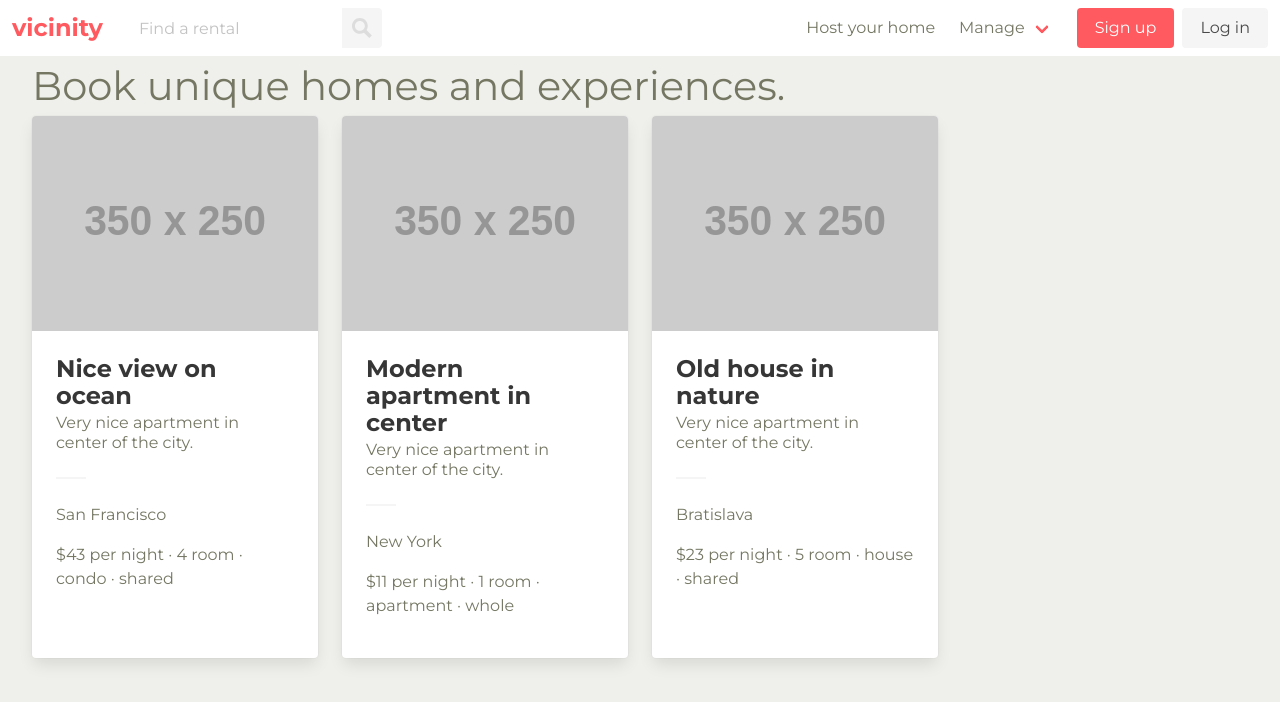
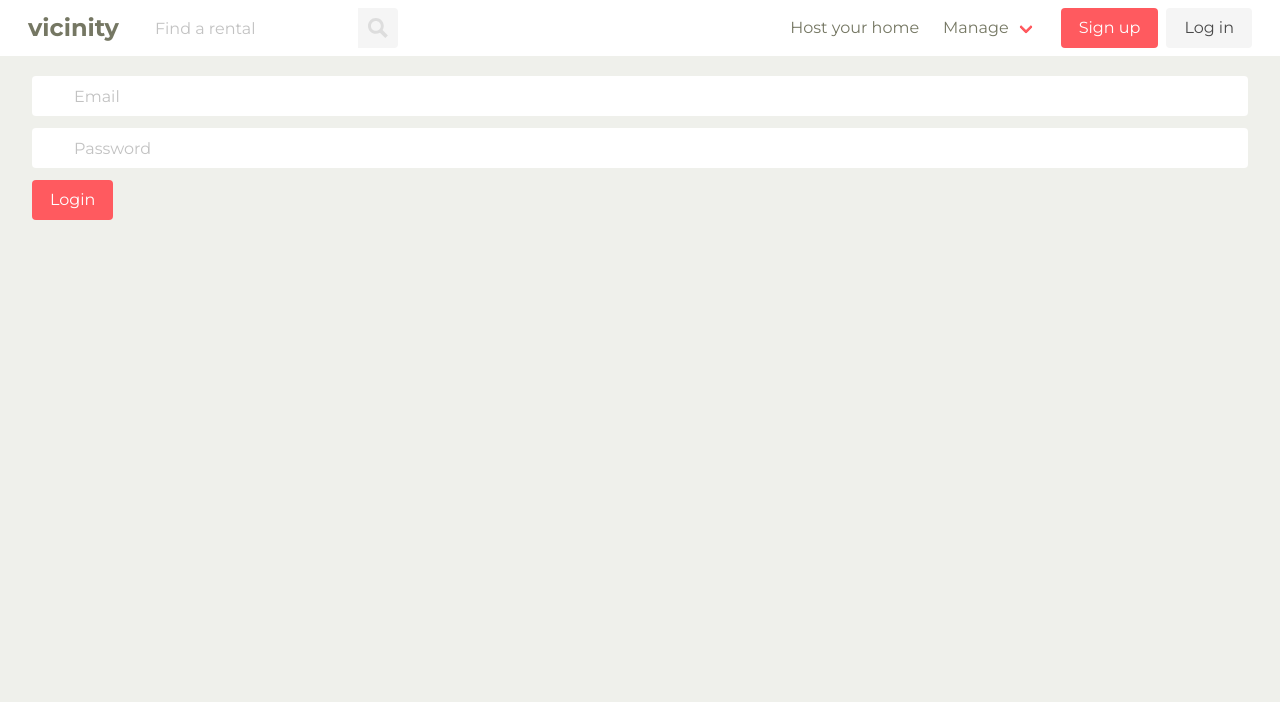
Before and after one commit to Jo-Ivan/vicinity, a React (Create React App) app: page /login in a window 1280 px wide. Shown: the top 702 px of the page. Built offline with nearby package versions, Linux system fonts and the light colour scheme.

Commit message:
add react-router-dom

```diff
--- a/package.json
+++ b/package.json
@@ -10,6 +10,7 @@
     "node-sass": "^4.13.1",
     "react": "^16.13.1",
     "react-dom": "^16.13.1",
+    "react-router-dom": "^5.1.2",
     "react-scripts": "3.4.1"
   },
   "scripts": {
--- a/public/index.html
+++ b/public/index.html
@@ -22,7 +22,7 @@
       work correctly both with client-side routing and a non-root public URL.
       Learn how to configure a non-root public URL by running `npm run build`.
     -->
-  <title>vicinity · vacation rentals and experiences</title>
+  <title>vicinity · vacation rentals</title>
 </head>
 
 <body>
--- a/src/App.js
+++ b/src/App.js
@@ -1,13 +1,15 @@
-import React, { Fragment } from 'react';
-import Header from './components/shared/Header';
-import RentalHome from './pages/RentalHome';
+import React from "react";
+import { BrowserRouter as Router } from "react-router-dom";
+
+import Header from "./components/shared/Header";
+import Routes from "./Routes";
 
 function App() {
   return (
-    <Fragment>
+    <Router>
       <Header />
-      <RentalHome />
-    </Fragment>
+      <Routes />
+    </Router>
   );
 }
 
--- /dev/null
+++ b/src/Routes.js
@@ -0,0 +1,27 @@
+import React from 'react';
+
+import { Switch, Route } from "react-router-dom";
+
+import RentalHome from "./pages/RentalHome";
+import Login from "./pages/Login";
+import Signup from "./pages/Signup";
+
+const Routes = () => {
+  return (
+    <div className="container vicinity-container is-fluid">
+      <Switch>
+        <Route exact path="/">
+          <RentalHome />
+        </Route>
+        <Route path="/login">
+          <Login />
+        </Route>
+        <Route path="/signup">
+          <Signup />
+        </Route>
+      </Switch>
+    </div>
+  )
+}
+
+export default Routes;
--- a/src/components/rental/RentalCard.js
+++ b/src/components/rental/RentalCard.js
@@ -10,7 +10,7 @@ const RentalCard = ({ rental }) => {
             <img src={rental.image} alt={rental.title} />
           </figure>
         </div>
-        <div className="card-content rental-card-content">
+        <div className="card-content">
           <div className="media">
             <div className="media-content">
               <p className="title is-4">{rental.title}</p>
@@ -19,9 +19,8 @@ const RentalCard = ({ rental }) => {
           </div>
           <hr className="rental-card-hr" />
           <div className="content">
-            <p>{rental.city}</p>
-            <p>${rental.dailyPrice} per night · {rental.numOfRooms} room · {rental.category} · {rental.shared ? 'shared' : 'whole'} </p>
-            <p></p>
+            <p>{rental.city} · {rental.shared ? 'shared' : 'whole'} {rental.category} </p>
+            <p>${rental.dailyPrice} per night · {rental.numOfRooms} room </p>
           </div>
         </div>
       </div>
--- a/src/components/shared/Header.js
+++ b/src/components/shared/Header.js
@@ -1,32 +1,34 @@
 import React from 'react';
+
+import { Link } from 'react-router-dom';
+
 import './Header.scss';
 
 const Header = () => {
-  const [isActive, setisActive] = React.useState(false);
+  const [isBurgerActive, setisBurgerActive] = React.useState(false);
 
   return (
     <nav className="navbar" role="navigation" aria-label="main navigation">
-      <div className="navbar-brand">
-        <a className="navbar-item" href="#">
+      <div className="vicinity-brand navbar-brand">
+        <Link className="navbar-item" to="/">
           <strong className="is-size-4">vicinity</strong>
-        </a>
+        </Link>
 
-        <a onClick={() => {
-          setisActive(!isActive);
+        <button onClick={() => {
+          setisBurgerActive(!isBurgerActive);
         }}
-          role="button"
-          className={`navbar-burger burger ${isActive ? "is-active" : ""}`}
+          className={`navbar-burger burger ${isBurgerActive ? "is-active" : ""}`}
           aria-label="menu"
           aria-expanded="false"
           data-target="navbar-main">
           <span aria-hidden="true"></span>
           <span aria-hidden="true"></span>
           <span aria-hidden="true"></span>
-        </a>
+        </button>
       </div>
 
       <div id="navbar-main"
-        className={`navbar-menu ${isActive ? "is-active" : ""}`}>
+        className={`navbar-menu ${isBurgerActive ? "is-active" : ""}`}>
         <div className="navbar-start">
           <div className="navbar-item">
             <div className="field has-addons">
@@ -44,22 +46,22 @@ const Header = () => {
         </div>
 
         <div className="navbar-end is-size-8">
-          <a className="navbar-item">Host your home</a>
+          <Link className="navbar-item" to="/">Host your home</Link>
           <div className="navbar-item has-dropdown is-hoverable">
             <a className="navbar-link">Manage</a>
             <div className="navbar-dropdown">
-              <a className="navbar-item">About</a>
-              <a className="navbar-item">Jobs</a>
-              <a className="navbar-item">Contact</a>
+              <Link className="navbar-item" to="/">About</Link>
+              <Link className="navbar-item" to="/">Jobs</Link>
+              <Link className="navbar-item" to="/">Contact</Link>
               <hr className="navbar-divider" />
-              <a className="navbar-item">Report an issue</a>
+              <Link className="navbar-item" to="/">Report an issue</Link>
             </div>
           </div>
 
-          <div className="navbar-item">
+          <div className="vicinity-navbar-end navbar-item">
             <div className="buttons">
-              <a className="button is-primary">Sign up</a>
-              <a className="button is-light">Log in</a>
+              <Link className="button is-primary" to="/signup">Sign up</Link>
+              <Link className="button is-light" to="/login">Log in</Link>
             </div>
           </div>
 
--- a/src/components/shared/Header.scss
+++ b/src/components/shared/Header.scss
@@ -0,0 +1,7 @@
+.vicinity-brand {
+  margin-left: 16px;
+}
+
+.vicinity-navbar-end {
+  margin-right: 16px;
+}
--- a/src/index.scss
+++ b/src/index.scss
@@ -3,13 +3,13 @@
 // Import a Google Font
 @import url("https://fonts.googleapis.com/css2?family=Montserrat:wght@200;400;700;800&display=swap");
 
-// // Set your brand colors
+// Set your brand colors
 $red: #ff5a5f;
 $brown: #757763;
 $beige-light: #d0d1cd;
 $beige-lighter: #eff0eb;
 
-// // Update Bulma's global variables
+// Update Bulma's global variables
 $family-sans-serif: "Montserrat",
 sans-serif;
 $grey-dark: $brown;
@@ -19,11 +19,20 @@ $link: $red;
 $widescreen-enabled: false;
 $fullhd-enabled: false;
 
-// // Update some of Bulma's component variables
+// Update some of Bulma's component variables
 $body-background-color: $beige-lighter;
 $control-border-width: 2px;
 $input-border-color: transparent;
 $input-shadow: none;
+
+html,
+body {
+  height: 100%;
+}
+
+.vicinity-container {
+  padding-top: 20px;
+}
 
 // Import only what you need from Bulma
 // @import "../node_modules/bulma/sass/utilities/_all.sass";
@@ -35,4 +44,4 @@ $input-shadow: none;
 // @import "../node_modules/bulma/sass/components/navbar.sass";
 // @import "../node_modules/bulma/sass/layout/hero.sass";
 // @import "../node_modules/bulma/sass/layout/section.sass";
-@import "../node_modules/bulma/bulma.sass"
+@import "../node_modules/bulma/bulma.sass";
--- /dev/null
+++ b/src/pages/Login.js
@@ -0,0 +1,36 @@
+import React from 'react'
+
+const Login = () => {
+  return (
+    <div>
+      <div className="field">
+        <p className="control has-icons-left has-icons-right">
+          <input className="input" type="email" placeholder="Email" />
+          <span className="icon is-small is-left">
+            <i className="fas fa-envelope"></i>
+          </span>
+          <span className="icon is-small is-right">
+            <i className="fas fa-check"></i>
+          </span>
+        </p>
+      </div>
+      <div className="field">
+        <p className="control has-icons-left">
+          <input className="input" type="password" placeholder="Password" />
+          <span className="icon is-small is-left">
+            <i className="fas fa-lock"></i>
+          </span>
+        </p>
+      </div>
+      <div className="field">
+        <p className="control">
+          <button className="button is-primary">
+            Login
+    </button>
+        </p>
+      </div>
+    </div>
+  )
+}
+
+export default Login;
--- a/src/pages/RentalHome.js
+++ b/src/pages/RentalHome.js
@@ -34,20 +34,31 @@ const RentalHome = () => {
     shared: true,
     description: "Very nice apartment in center of the city.",
     dailyPrice: 23
+  },
+  {
+    _id: '4',
+    title: "Cottage with an amazing view",
+    city: "Spain",
+    category: "house",
+    image: "http://via.placeholder.com/350x250",
+    numOfRooms: 3,
+    shared: true,
+    description: "Very quiet.",
+    dailyPrice: 50
   }]);
 
 
   return (
-    <div className="container is-fluid">
-      <h1 className="is-size-2">Book unique homes and experiences.</h1>
-      <div className="columns">
+    <section id="rentals">
+      <h1 className="is-size-2">Book unique homes and experiences today.</h1>
+      <div className="columns is-multiline">
         {
           rentals.map((rental, index) => {
             return <RentalCard rental={rental} key={index} />;
           })
         }
       </div>
-    </div>
+    </section>
   )
 }
 
--- /dev/null
+++ b/src/pages/Signup.js
@@ -0,0 +1,11 @@
+import React from 'react'
+
+const Signup = () => {
+  return (
+    <div>
+      <h1>temp signup page</h1>
+    </div>
+  )
+}
+
+export default Signup;
```
Also changed, not shown: 1 other file (tests, documents, lock files or other folders).
